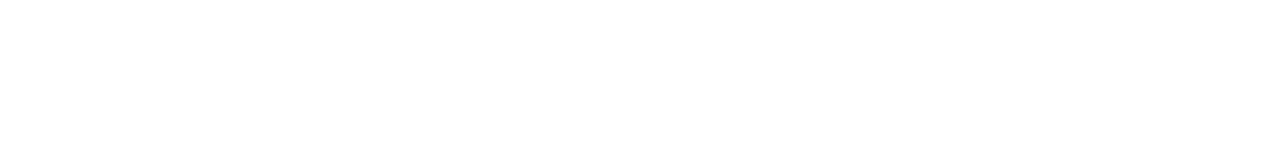
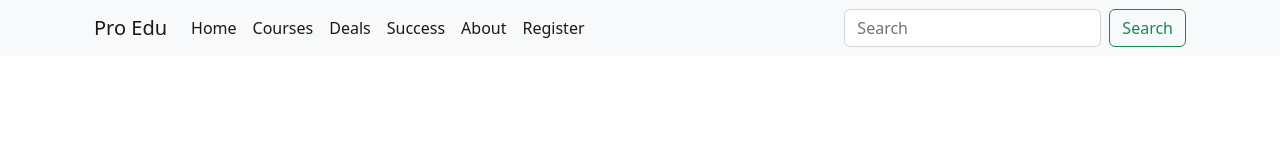
Before and after one commit to Shakil-Mahmud1/Assignment-3, a plain HTML site: page index.html in a window 1280 px wide. Drawn offline with nearby package versions, Linux system fonts and the light colour scheme.

Commit message:
Nav section

```diff
--- a/index.html
+++ b/index.html
@@ -3,10 +3,92 @@
   <head>
     <meta charset="utf-8">
     <meta name="viewport" content="width=device-width, initial-scale=1">
-    <title>Bootstrap demo</title>
+    <title>Assignment-3</title>
     <link href="https://cdn.jsdelivr.net/npm/bootstrap@5.2.0/dist/css/bootstrap.min.css" rel="stylesheet" integrity="sha384-gH2yIJqKdNHPEq0n4Mqa/HGKIhSkIHeL5AyhkYV8i59U5AR6csBvApHHNl/vI1Bx" crossorigin="anonymous">
+    <link rel="stylesheet" href="https://cdnjs.cloudflare.com/ajax/libs/font-awesome/6.1.2/css/all.min.css"
+    integrity="sha512-1sCRPdkRXhBV2PBLUdRb4tMg1w2YPf37qatUFeS7zlBy7jJI8Lf4VHwWfZZfpXtYSLy85pkm9GaYVYMfw5BC1A=="
+    crossorigin="anonymous" referrerpolicy="no-referrer" />
   </head>
   <body>
+     <!-- header start -->
+     <header class="mb-1 bg-light">
+      <!-- <nav class="navbar navbar-expand-lg">
+          <div class="container">
+              <a class="navbar-brand fw-bold text-secondary" href="#"><h1>Pro Edu</h1></a>
+              <button class="navbar-toggler" type="button" data-bs-toggle="collapse"
+                  data-bs-target="#navbarSupportedContent" aria-controls="navbarSupportedContent"
+                  aria-expanded="false" aria-label="Toggle navigation">
+                  <span class="navbar-toggler-icon"></span>
+              </button>
+              <div class="collapse navbar-collapse" id="navbarSupportedContent">
+                  <ul class="navbar-nav mb-2 mb-lg-0">
+                      <li class="nav-item px-md-2 px-lg-4 ">
+                          <a class="nav-link active" aria-current="page" href="#">HOME</a>
+                      </li>
+                      <li class="nav-item px-md-2 px-lg-4">
+                          <a class="nav-link" href="#">COURSES</a>
+                      </li>
+                      <li class="nav-item px-md-2 px-lg-4">
+                          <a class="nav-link" href="#">ADMISSION</a>
+                      </li>
+                      <li class="nav-item px-md-2 px-lg-4">
+                          <a class="nav-link" href="#">ABOUT</a>
+                      </li>
+                      <li class="nav-item px-md-2 px-lg-4">
+                          <a class="nav-link" href="#">APP</a>
+                      </li>
+                      <li class="nav-item px-md-2 px-lg-4">
+                          <a class="nav-link" href="#">CONTACT</a>
+                      </li>
+                  </ul>
+                  <form class="px-md-4 px-lg-4 p-sm-0">
+                      <button class="btn text-danger fw-bolder" type="submit">REGISTER</button>
+                  </form>
+              </div>
+          </div>
+      </nav> -->
+      <div class="container">
+          <nav class="navbar navbar-expand-lg ">
+              <div class="container-fluid">
+                <a class="navbar-brand" href="#">Pro Edu</a>
+                <button class="navbar-toggler" type="button" data-bs-toggle="collapse" data-bs-target="#navbarSupportedContent" aria-controls="navbarSupportedContent" aria-expanded="false" aria-label="Toggle navigation">
+                  <span class="navbar-toggler-icon"></span>
+                </button>
+                <div class="collapse navbar-collapse" id="navbarSupportedContent">
+                  <ul class="navbar-nav me-auto mb-2 mb-lg-0">
+                    <li class="nav-item">
+                      <a class="nav-link active" aria-current="page" href="#">Home</a>
+                    </li>
+                    <li class="nav-item">
+                      <a class="nav-link active" aria-current="page" href="#">Courses</a>
+                    </li>
+                    <li class="nav-item">
+                      <a class="nav-link active" aria-current="page" href="#">Deals</a>
+                    </li>
+                    <li class="nav-item">
+                      <a class="nav-link active" aria-current="page" href="#">Success</a>
+                    </li>
+                    <li class="nav-item">
+                      <a class="nav-link active" aria-current="page" href="#">About</a>
+                    </li>
+                    <li class="nav-item">
+                      <a class="nav-link active" aria-current="page" href="#">Register</a>
+                    </li>
+                  </ul>
+                  <form class="d-flex" role="search">
+                    <input class="form-control me-2" type="search" placeholder="Search" aria-label="Search">
+                    <button class="btn btn-outline-success" type="submit">Search</button>
+                  </form>
+                </div>
+              </div>
+            </nav>
+      </div>
+
+  </header>
+  <!-- header end  -->
+
+
+
 
     <script src="https://cdn.jsdelivr.net/npm/bootstrap@5.2.0/dist/js/bootstrap.bundle.min.js" integrity="sha384-A3rJD856KowSb7dwlZdYEkO39Gagi7vIsF0jrRAoQmDKKtQBHUuLZ9AsSv4jD4Xa" crossorigin="anonymous"></script>
   </body>
```
